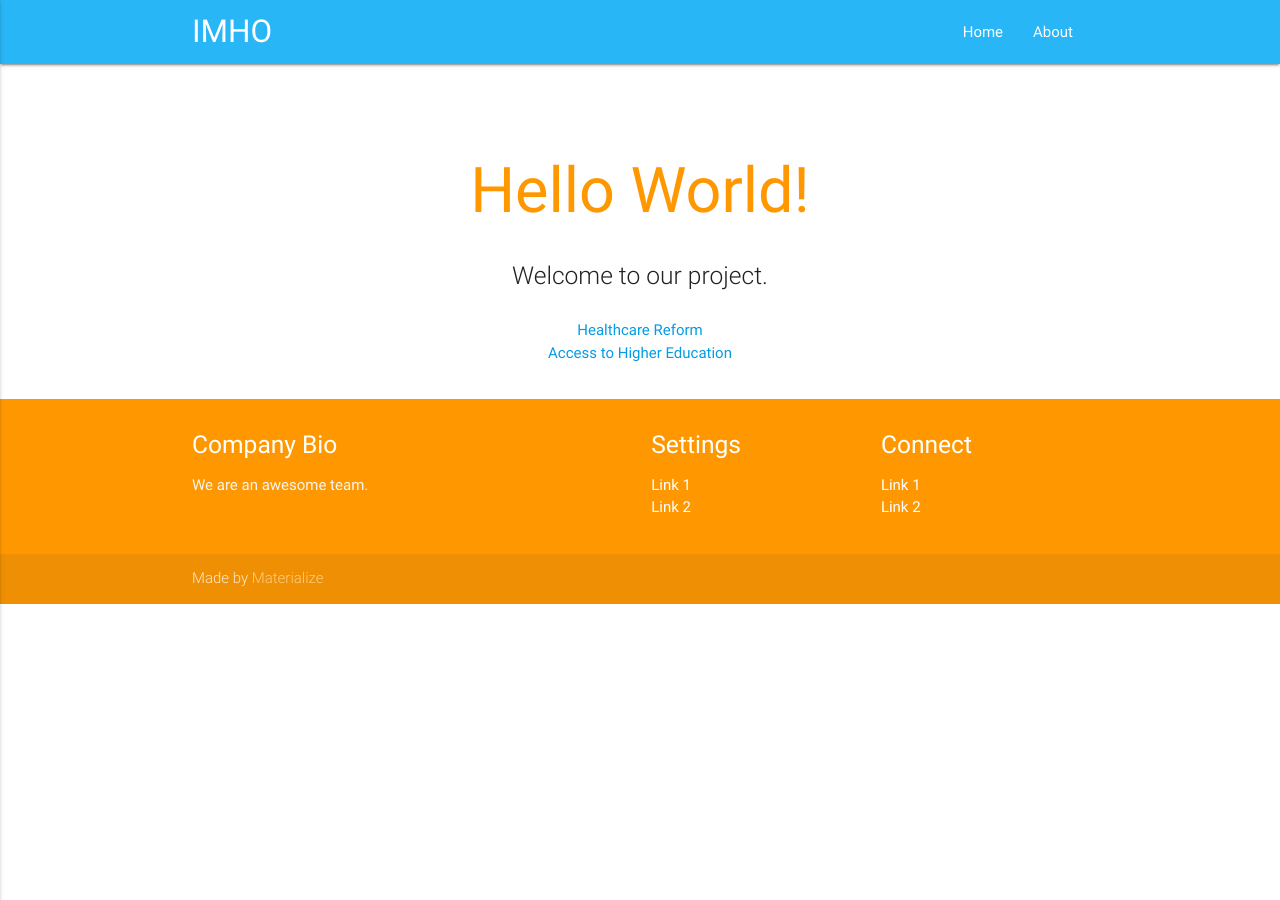
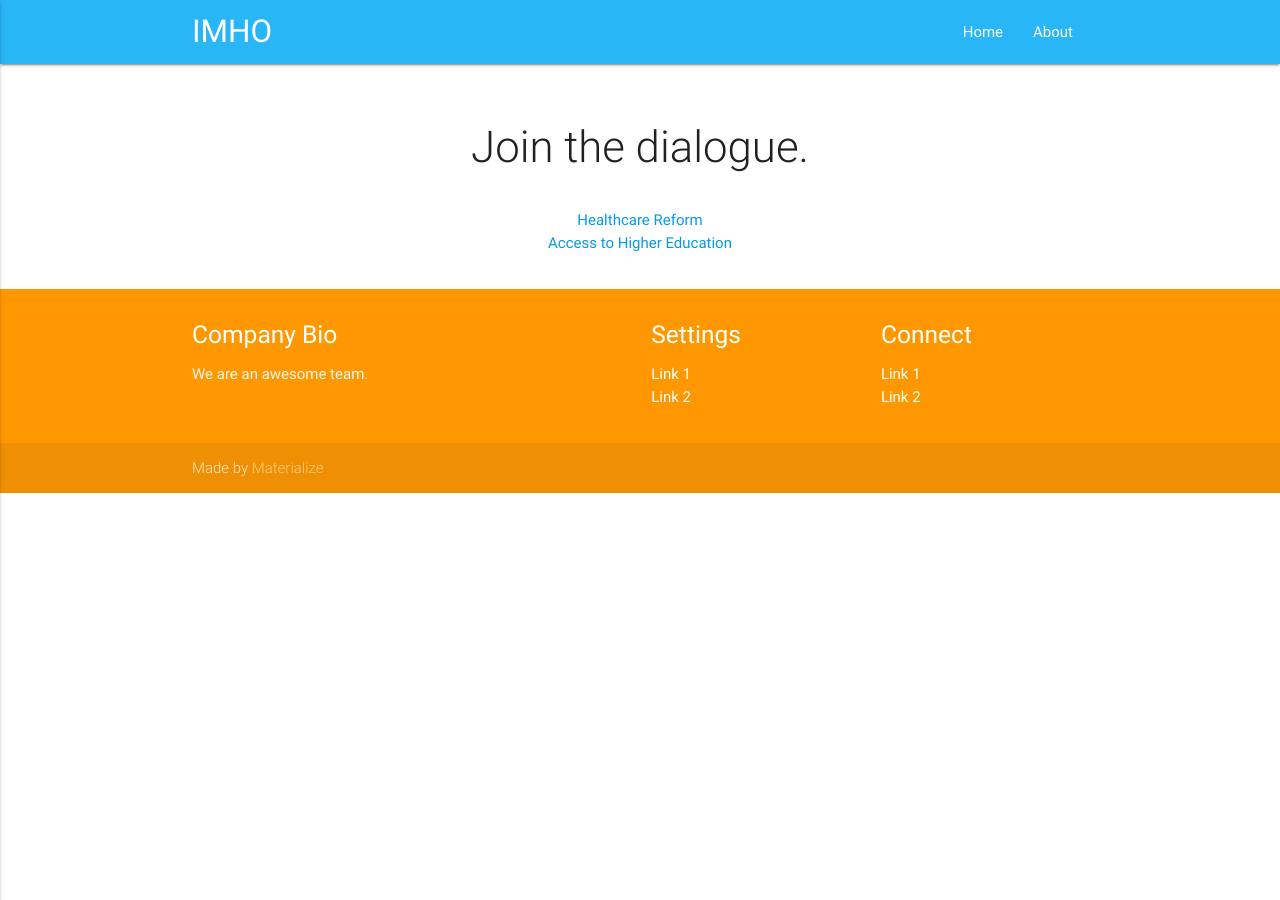
Before and after one commit to swoloszynski/jekyll-template, a Jekyll site: the page built from index.html, in a window 1280 px wide. Built offline with Jekyll 4.4.1, drawn with Linux system fonts in a browser that asks for light colours; nearby versions of some CDN libraries.

Commit message:
Change landing page copy

```diff
--- a/_layouts/default.html
+++ b/_layouts/default.html
@@ -2,10 +2,9 @@
 
 <div class="section no-pad-bot" id="index-banner">
     <div class="container">
-        <br><br>
-        <h1 class="header center orange-text">Hello World!</h1>
+        <br>
         <div class="row center">
-            <h5 class="header col s12 light">Welcome to our project.</h5>
+            <h3 class="header col s12 light">Join the dialogue.</h3>
         </div>
 
         <div class="row center">
```
